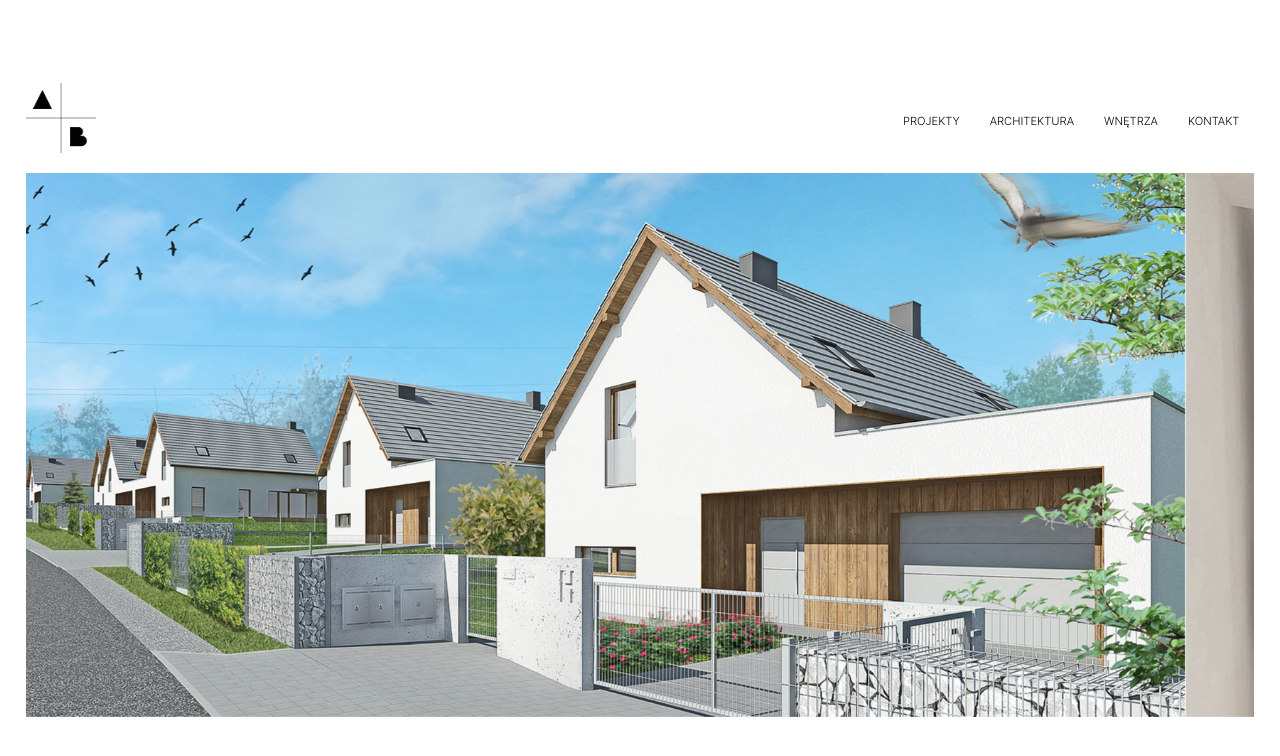
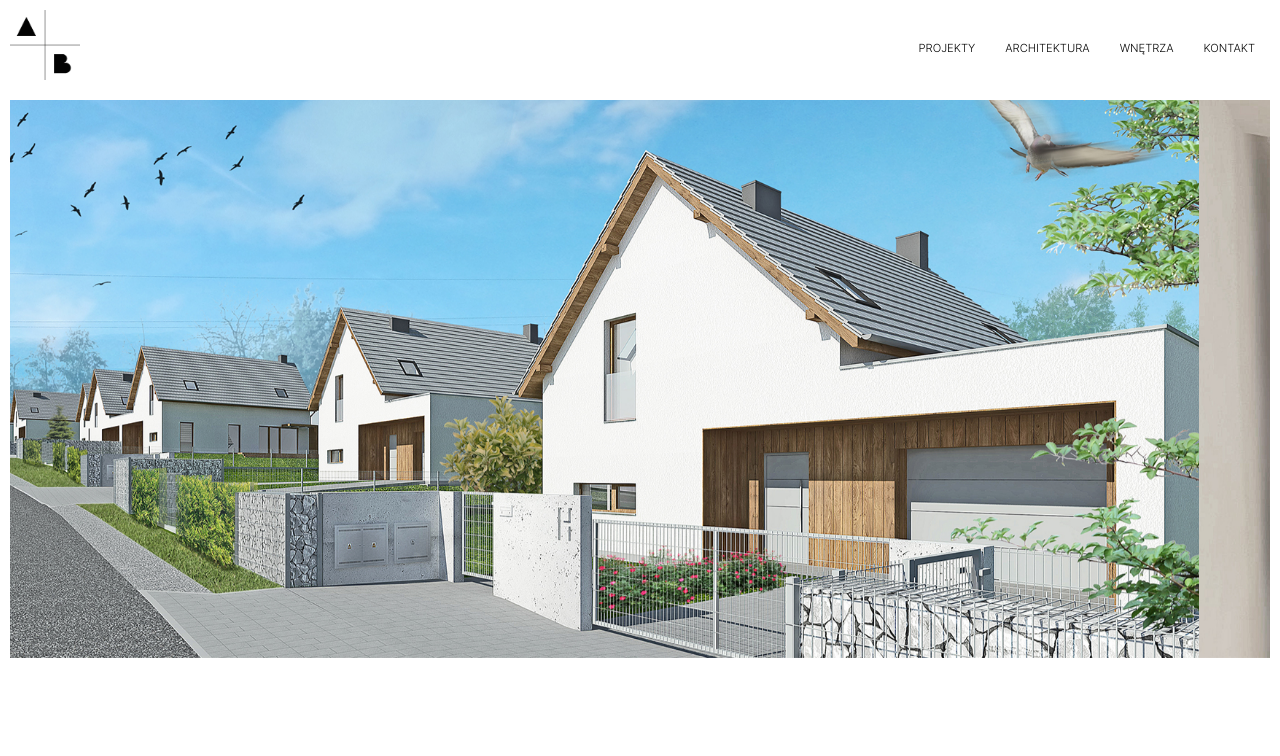
Before and after one commit to wrogoz/Architektura_A-B, a React (Create React App) app: page / in a window 1280 px wide. Shown: the top 756 px of the page. Built offline with nearby package versions, Linux system fonts and the light colour scheme.

Commit message:
padding issue on app.js solved

```diff
--- a/src/App.js
+++ b/src/App.js
@@ -64,12 +64,12 @@ const StyledContainer = styled(Container)`
   font-family: interblack;
   display: flex;
 
-  justify-content: center;
+
   min-height: 100vh;
   flex-direction: column;
   font-size: 0.7rem;
   @media(min-width:800px){
-    padding:2%
+    padding:10px;
   }
 `;
 
--- a/src/components/architecture-elements/desktopArchitecture.jsx
+++ b/src/components/architecture-elements/desktopArchitecture.jsx
@@ -16,25 +16,29 @@ const DesktopArchitecture = (props) => {
 
       imgSrc={bathroom}
       path='/architecture/swimmingPool'
-      title='Architecture project'
+      title='Architecture'
+      subTitle="project"
       />
       <DesktopProjectElement
 
       imgSrc={bathroom}
       path='/architecture/swimmingPool'
       title= 'Architecture project'
+      subTitle="project"
       />
      <DesktopProjectElement
 
       imgSrc={bathroom}
       path='/architecture/swimmingPool'
       title= 'Architecture project'
+      subTitle="project"
       />
       <DesktopProjectElement
 
       imgSrc={bathroom}
       path='/architecture/swimmingPool'
       title= 'Architecture project'
+      subTitle="project"
       />
     </DesktopArchitectureRow>
   );
```
